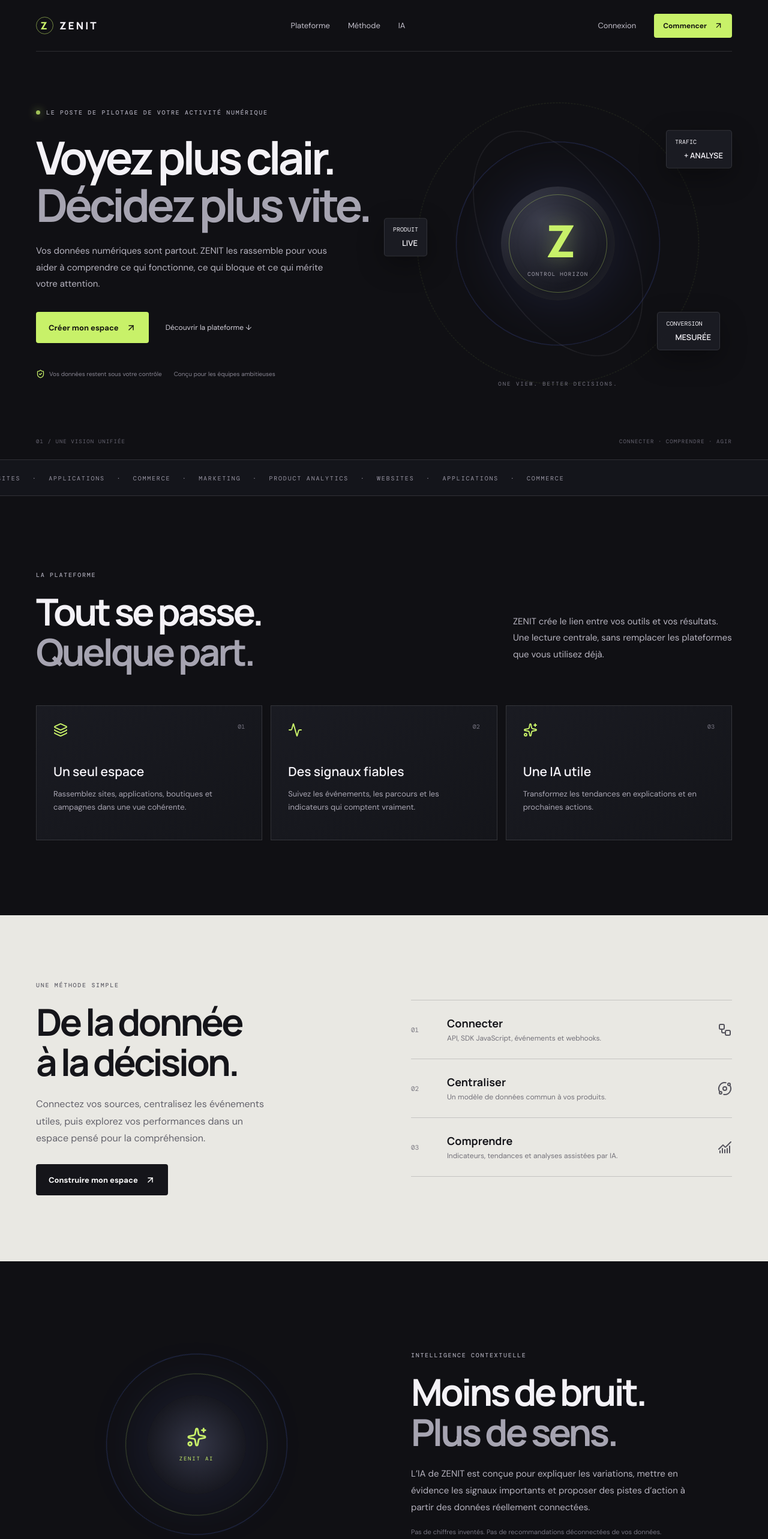
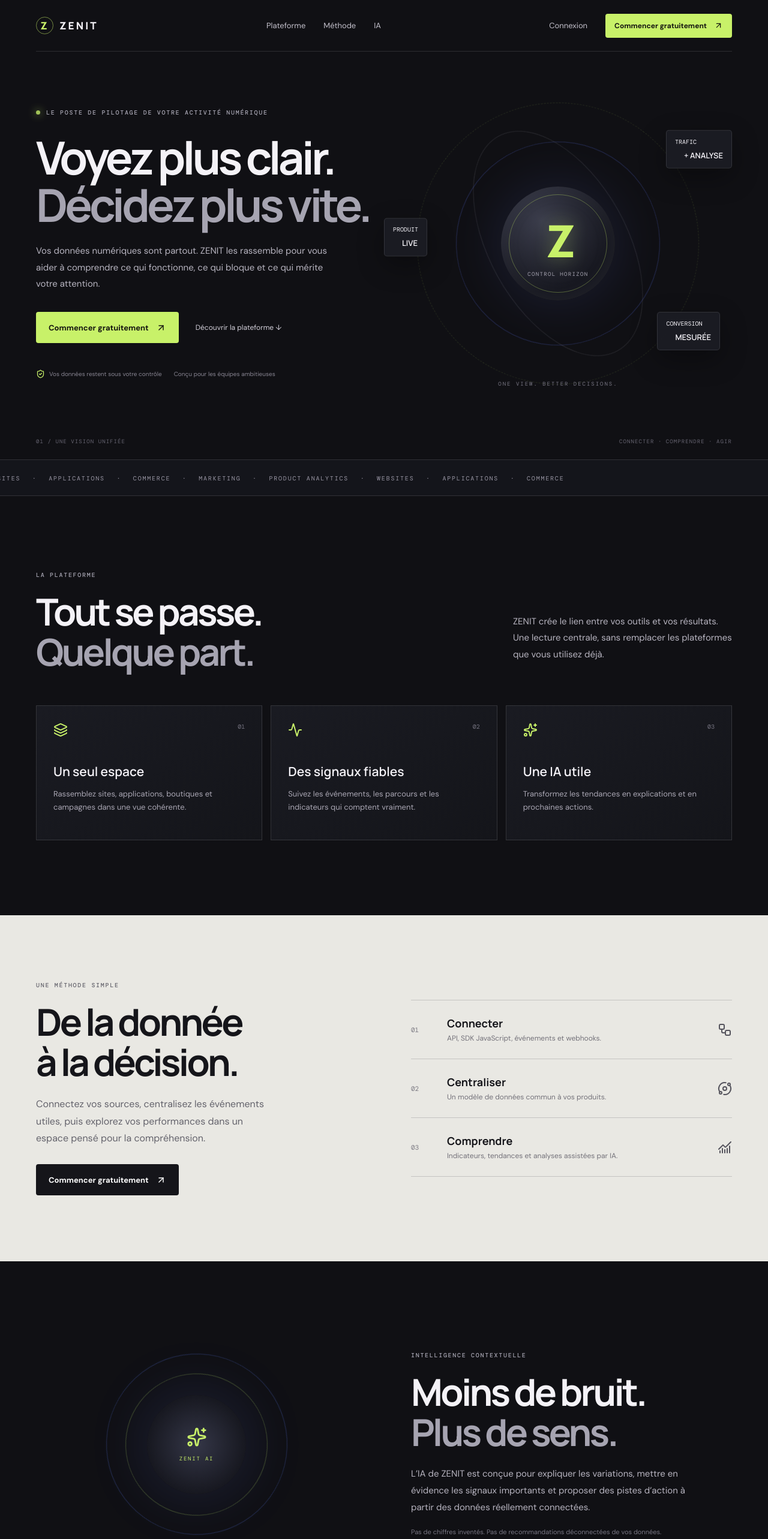
Before and after one commit to izisonomusic-sys/Zenit, a Next.js app: page / in a window 1280 px wide. Shown: the top 2566 px of the page at 60% size. Built offline with nearby package versions, Linux system fonts and the light colour scheme; no server answers.

Commit message:
Clarify public signup calls to action

```diff
--- a/app/page.tsx
+++ b/app/page.tsx
@@ -2,13 +2,13 @@ import Link from "next/link";
 import { ArrowUpRight,Activity,Layers3,Orbit,Sparkles,Workflow,ChartNoAxesCombined,ShieldCheck } from "lucide-react";
 const features=[{icon:Layers3,title:"Un seul espace",text:"Rassemblez sites, applications, boutiques et campagnes dans une vue cohérente."},{icon:Activity,title:"Des signaux fiables",text:"Suivez les événements, les parcours et les indicateurs qui comptent vraiment."},{icon:Sparkles,title:"Une IA utile",text:"Transformez les tendances en explications et en prochaines actions."}];
 export default function Home(){return <main>
-<nav className="nav wrap"><Link href="/" className="brand"><span className="brand-mark">Z</span> ZENIT</Link><div className="nav-links"><a href="#plateforme">Plateforme</a><a href="#methode">Méthode</a><a href="#intelligence">IA</a></div><div className="nav-actions"><Link className="nav-login" href="/login">Connexion</Link><Link className="button small" href="/signup">Commencer <ArrowUpRight size={15}/></Link></div></nav>
-<section className="hero wrap"><div className="hero-copy"><div className="eyebrow"><i className="pulse"/> LE POSTE DE PILOTAGE DE VOTRE ACTIVITÉ NUMÉRIQUE</div><h1>Voyez plus clair.<br/><span>Décidez plus vite.</span></h1><p className="lead">Vos données numériques sont partout. ZENIT les rassemble pour vous aider à comprendre ce qui fonctionne, ce qui bloque et ce qui mérite votre attention.</p><div className="hero-actions"><Link className="button" href="/signup">Créer mon espace <ArrowUpRight size={17}/></Link><a className="text-link" href="#plateforme">Découvrir la plateforme ↓</a></div><div className="proof"><span><ShieldCheck size={15}/> Vos données restent sous votre contrôle</span><span>Conçu pour les équipes ambitieuses</span></div></div>
+<nav className="nav wrap"><Link href="/" className="brand"><span className="brand-mark">Z</span> ZENIT</Link><div className="nav-links"><a href="#plateforme">Plateforme</a><a href="#methode">Méthode</a><a href="#intelligence">IA</a></div><div className="nav-actions"><Link className="nav-login" href="/login">Connexion</Link><Link className="button small" href="/signup">Commencer gratuitement <ArrowUpRight size={15}/></Link></div></nav>
+<section className="hero wrap"><div className="hero-copy"><div className="eyebrow"><i className="pulse"/> LE POSTE DE PILOTAGE DE VOTRE ACTIVITÉ NUMÉRIQUE</div><h1>Voyez plus clair.<br/><span>Décidez plus vite.</span></h1><p className="lead">Vos données numériques sont partout. ZENIT les rassemble pour vous aider à comprendre ce qui fonctionne, ce qui bloque et ce qui mérite votre attention.</p><div className="hero-actions"><Link className="button" href="/signup">Commencer gratuitement <ArrowUpRight size={17}/></Link><a className="text-link" href="#plateforme">Découvrir la plateforme ↓</a></div><div className="proof"><span><ShieldCheck size={15}/> Vos données restent sous votre contrôle</span><span>Conçu pour les équipes ambitieuses</span></div></div>
 <div className="visual"><div className="orbit o1"/><div className="orbit o2"/><div className="orbit o3"/><div className="core"><b>Z</b><small>CONTROL HORIZON</small></div><div className="signal s1">TRAFIC <b>+ ANALYSE</b></div><div className="signal s2">PRODUIT <b>LIVE</b></div><div className="signal s3">CONVERSION <b>MESURÉE</b></div><div className="visual-caption">ONE VIEW. BETTER DECISIONS.</div></div><div className="hero-bottom"><span>01 / UNE VISION UNIFIÉE</span><span>CONNECTER · COMPRENDRE · AGIR</span></div></section>
 <div className="ticker"><span>WEBSITES　 ·　 APPLICATIONS　 ·　 COMMERCE　 ·　 MARKETING　 ·　 PRODUCT ANALYTICS　 ·　 WEBSITES　 ·　 APPLICATIONS　 ·　 COMMERCE</span></div>
 <section id="plateforme" className="section wrap"><div className="section-head"><div><div className="eyebrow">LA PLATEFORME</div><h2>Tout se passe.<br/><span>Quelque part.</span></h2></div><p>ZENIT crée le lien entre vos outils et vos résultats. Une lecture centrale, sans remplacer les plateformes que vous utilisez déjà.</p></div><div className="features">{features.map((f,i)=><article className="feature" key={f.title}><div className="feature-top"><f.icon/><span>0{i+1}</span></div><h3>{f.title}</h3><p>{f.text}</p><i/></article>)}</div></section>
-<section id="methode" className="method"><div className="wrap method-inner"><div><div className="eyebrow">UNE MÉTHODE SIMPLE</div><h2>De la donnée<br/>à la décision.</h2><p>Connectez vos sources, centralisez les événements utiles, puis explorez vos performances dans un espace pensé pour la compréhension.</p><Link className="button dark-button" href="/signup">Construire mon espace <ArrowUpRight size={17}/></Link></div><div className="steps"><div><b>01</b><section><h3>Connecter</h3><p>API, SDK JavaScript, événements et webhooks.</p></section><Workflow/></div><div><b>02</b><section><h3>Centraliser</h3><p>Un modèle de données commun à vos produits.</p></section><Orbit/></div><div><b>03</b><section><h3>Comprendre</h3><p>Indicateurs, tendances et analyses assistées par IA.</p></section><ChartNoAxesCombined/></div></div></div></section>
+<section id="methode" className="method"><div className="wrap method-inner"><div><div className="eyebrow">UNE MÉTHODE SIMPLE</div><h2>De la donnée<br/>à la décision.</h2><p>Connectez vos sources, centralisez les événements utiles, puis explorez vos performances dans un espace pensé pour la compréhension.</p><Link className="button dark-button" href="/signup">Commencer gratuitement <ArrowUpRight size={17}/></Link></div><div className="steps"><div><b>01</b><section><h3>Connecter</h3><p>API, SDK JavaScript, événements et webhooks.</p></section><Workflow/></div><div><b>02</b><section><h3>Centraliser</h3><p>Un modèle de données commun à vos produits.</p></section><Orbit/></div><div><b>03</b><section><h3>Comprendre</h3><p>Indicateurs, tendances et analyses assistées par IA.</p></section><ChartNoAxesCombined/></div></div></div></section>
 <section id="intelligence" className="section wrap intelligence"><div className="ai-orb"><div><Sparkles size={34}/><small>ZENIT AI</small></div></div><div><div className="eyebrow">INTELLIGENCE CONTEXTUELLE</div><h2>Moins de bruit.<br/><span>Plus de sens.</span></h2><p>L’IA de ZENIT est conçue pour expliquer les variations, mettre en évidence les signaux importants et proposer des pistes d’action à partir des données réellement connectées.</p><small>Pas de chiffres inventés. Pas de recommandations déconnectées de vos données.</small></div></section>
-<section className="wrap closing"><div><div className="eyebrow">VOTRE VISION COMMENCE ICI</div><h2>Reprenez le contrôle<br/>de votre croissance.</h2><p>Créez votre espace ZENIT et commencez à réunir vos données au même endroit.</p><Link className="button" href="/signup">Commencer avec ZENIT <ArrowUpRight size={17}/></Link></div></section>
-<footer className="footer wrap"><div><Link href="/" className="brand"><span className="brand-mark">Z</span> ZENIT</Link><p>La clarté au cœur de vos décisions numériques.</p><Link href="/signup">Créer un espace <ArrowUpRight size={15}/></Link></div><section><span>© {new Date().getFullYear()} ZENIT. Tous droits réservés.</span><span><Link href="/login">Connexion</Link>　<Link href="/signup">Inscription</Link>　<a href="mailto:hello@zenit.app">Contact</a></span><span>BUILT FOR CLARITY.</span></section></footer>
+<section className="wrap closing"><div><div className="eyebrow">VOTRE VISION COMMENCE ICI</div><h2>Reprenez le contrôle<br/>de votre croissance.</h2><p>Créez votre espace ZENIT et commencez à réunir vos données au même endroit.</p><Link className="button" href="/signup">Créer mon compte <ArrowUpRight size={17}/></Link></div></section>
+<footer className="footer wrap"><div><Link href="/" className="brand"><span className="brand-mark">Z</span> ZENIT</Link><p>La clarté au cœur de vos décisions numériques.</p><Link href="/signup">Créer mon compte <ArrowUpRight size={15}/></Link></div><section><span>© {new Date().getFullYear()} ZENIT. Tous droits réservés.</span><span><Link href="/login">Connexion</Link>　<Link href="/signup">Inscription</Link>　<a href="mailto:hello@zenit.app">Contact</a></span><span>BUILT FOR CLARITY.</span></section></footer>
 </main>;}
```
